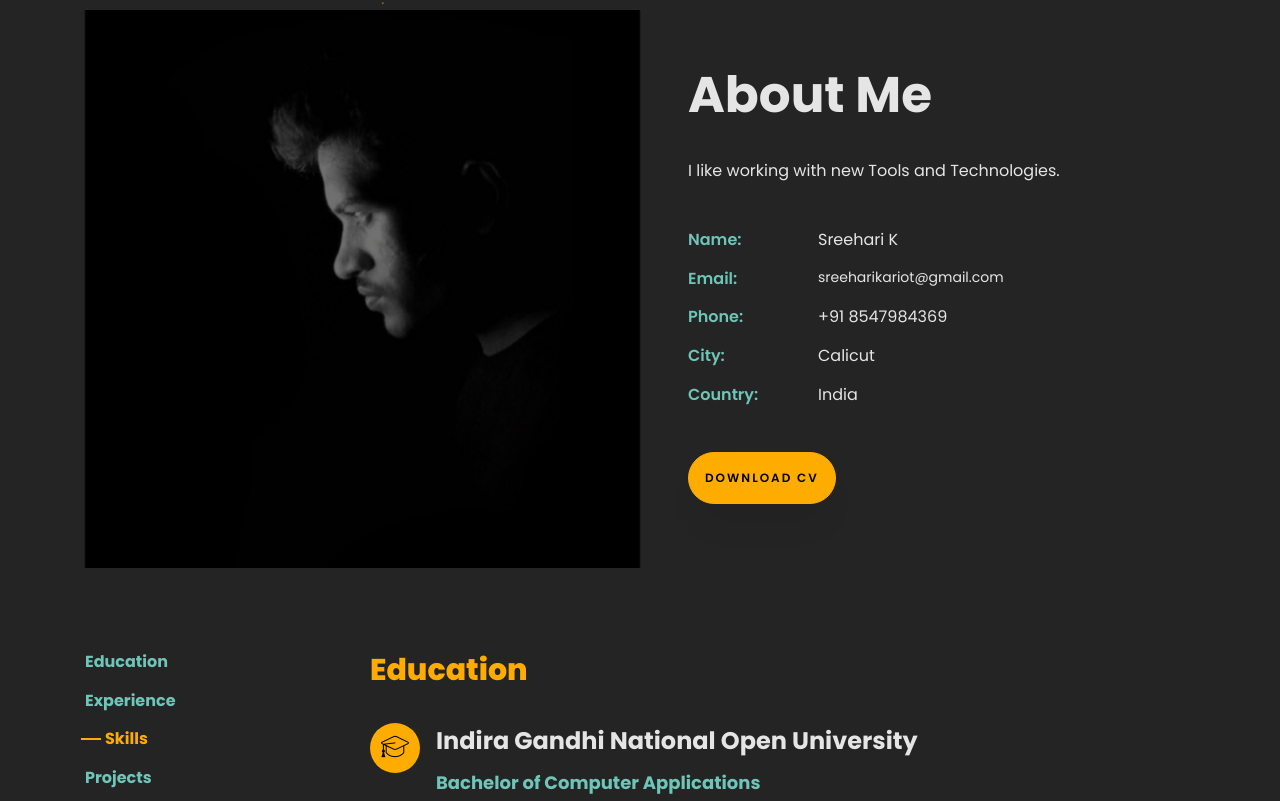
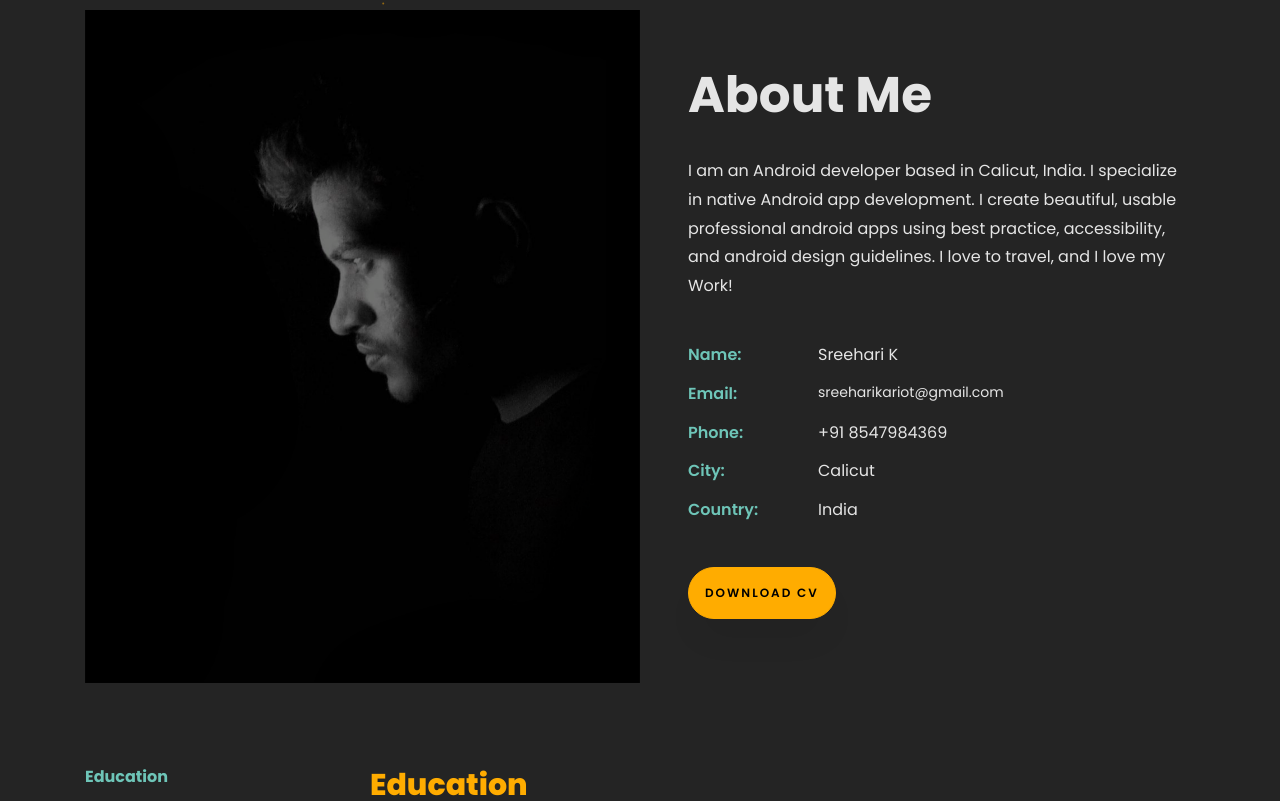
Before and after one commit to kariot/kariot.github.io, a plain HTML site: page index.html in a window 1280 px wide. Shown: the part 790-1591 px from the top of the page. Drawn offline with Linux system fonts and the light colour scheme; animation ran at ten frames a second; files whose address does not match are found by name.

Commit message:
updated bio

```diff
--- a/index.html
+++ b/index.html
@@ -96,7 +96,11 @@
     				<div class="row justify-content-start pb-3">
 		          <div class="col-md-12 heading-section ftco-animate">
 		            <h2 class="mb-4">About Me</h2>
-		            <p>I like working with new Tools and Technologies.</p>
+		            <p>I am an Android developer based in Calicut, India. I
+					specialize in native Android app development. I create
+					beautiful, usable professional android apps using best
+					practice, accessibility, and android design guidelines.
+					I love to travel, and I love my Work!</p>
 		            <ul class="about-info mt-4 px-md-0 px-2">
 		            	<li class="d-flex"><span>Name:</span> <span>Sreehari K</span></li>
 		            	<li class="d-flex"><span>Email:</span> <span style="font-size: 14px">sreeharikariot@gmail.com</span></li>
```
